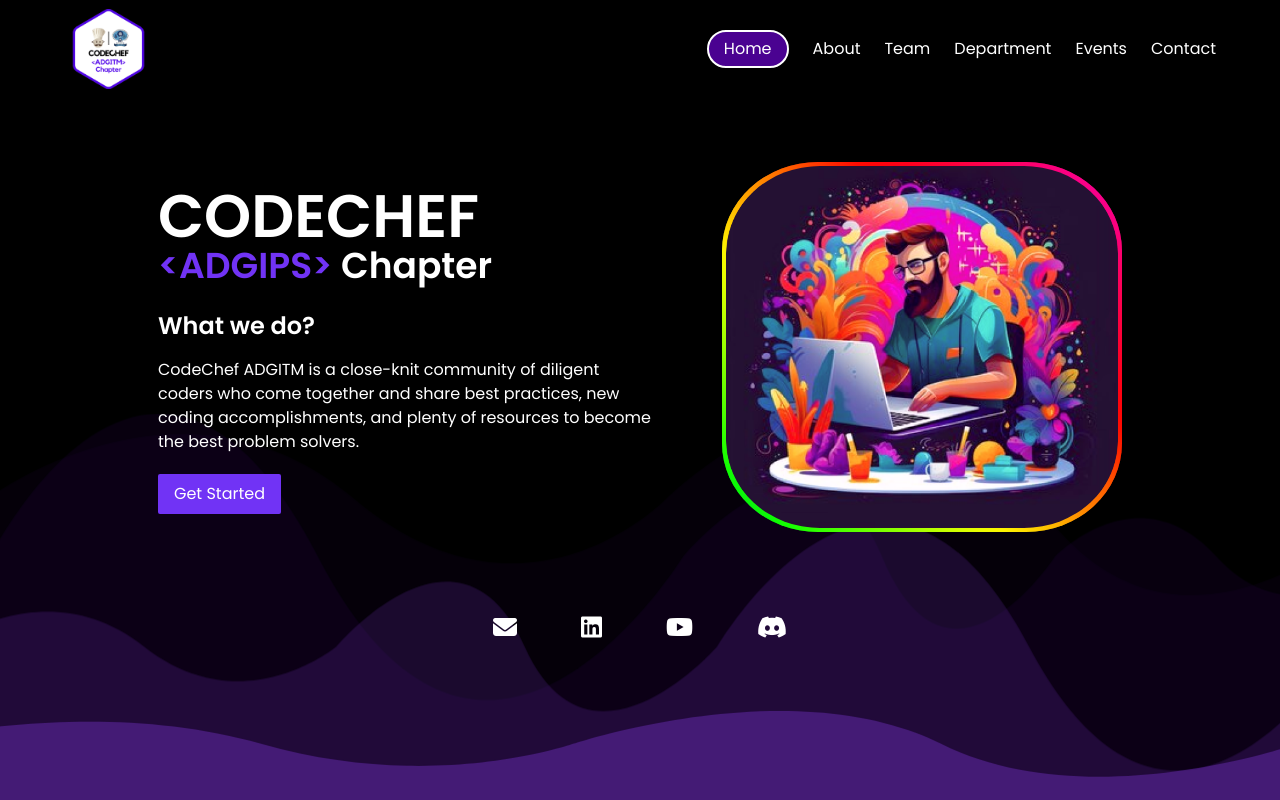
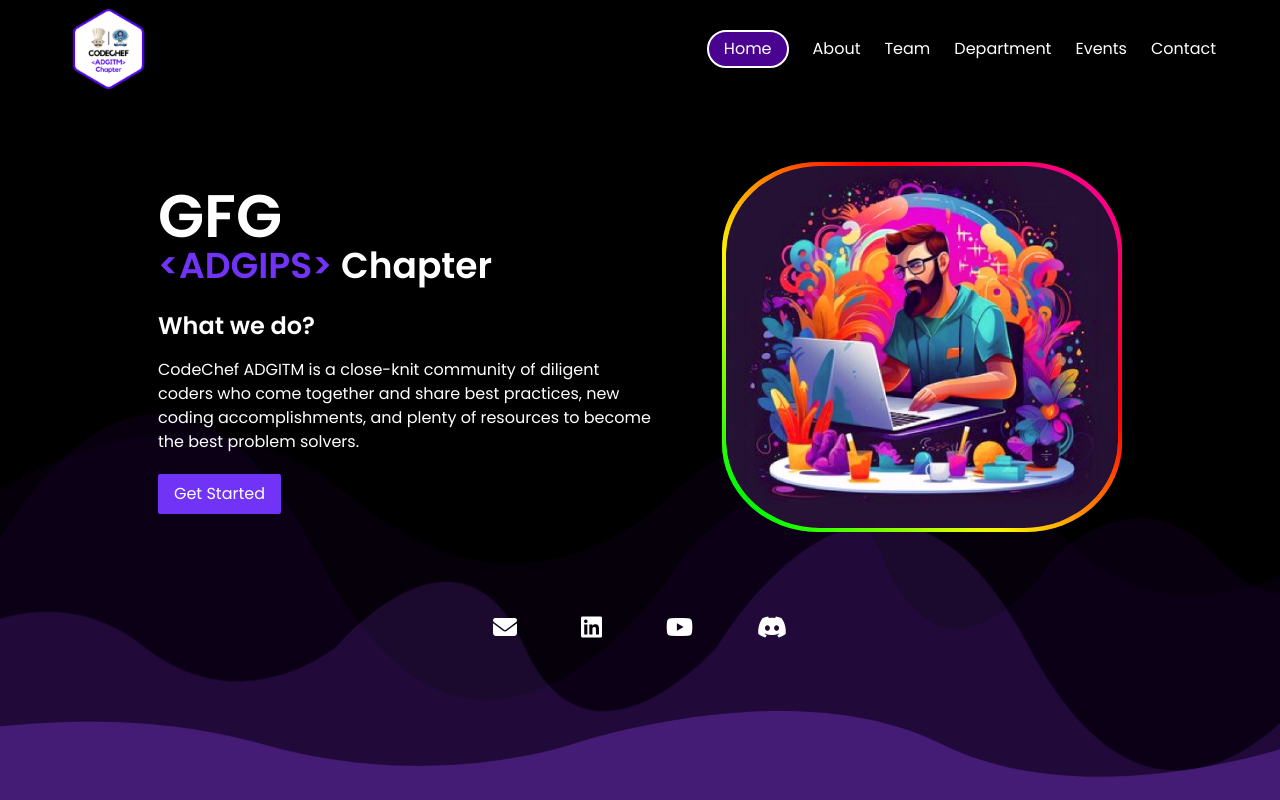
Before and after one commit to HaroonSaifi17/GFGadgips, a React (Vite) app: page / in a window 1280 px wide. Built offline with nearby package versions, Linux system fonts and the light colour scheme.

Commit message:
GFG: Branding update
Signed-off-by: Dhruv <dhruvgera61@gmail.com>

```diff
--- a/src/Components/About/About.jsx
+++ b/src/Components/About/About.jsx
@@ -11,7 +11,7 @@
             <h2>How we work ?</h2>
             <img src="/assets/about1.png" alt="about1" className="zoom"/>
             <p>
-              Codechef ADGITM chapter organises regular contests , hackathons ,
+              GFG ADGITM chapter organises regular contests , hackathons ,
               weekly and monthly meets , sessions with mentors and seniors , all
               to bring out the best in us and motivate us to aspire high in the
               future.
--- a/src/Components/Home/Home.jsx
+++ b/src/Components/Home/Home.jsx
@@ -52,7 +52,7 @@
       <div className="text-white">
         <div className="mx-auto max-w-screen-2xl px-[5vw] py-16 justify-center  flex gap-16 max-md:flex-col-reverse">
           <div className="pt-6">
-            <h2 className="font-semibold max-sm:text-5xl text-6xl">CODECHEF</h2>
+            <h2 className="font-semibold max-sm:text-5xl text-6xl">GFG</h2>
             <h2 className="text-4xl font-semibold">
               <span className="text-[#7133F5]">&lt;ADGIPS&gt;</span> Chapter
             </h2>
```
